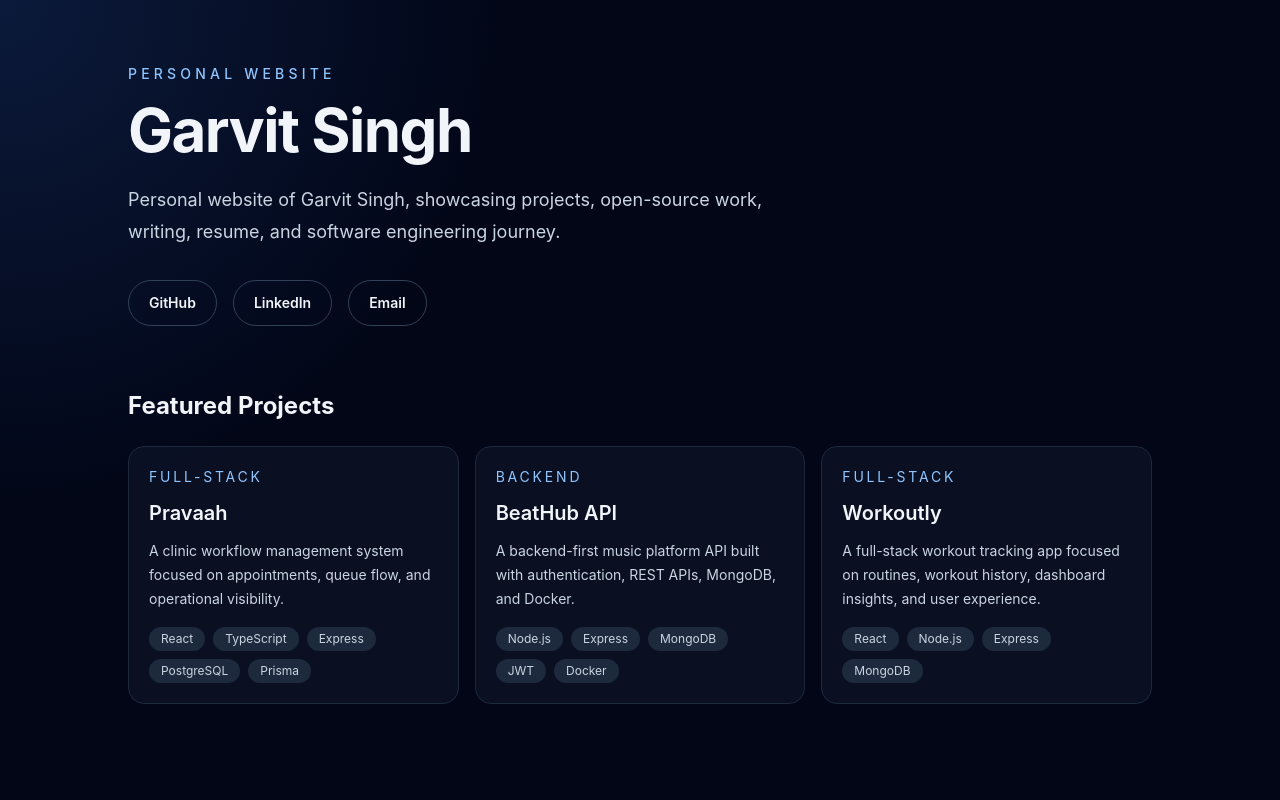
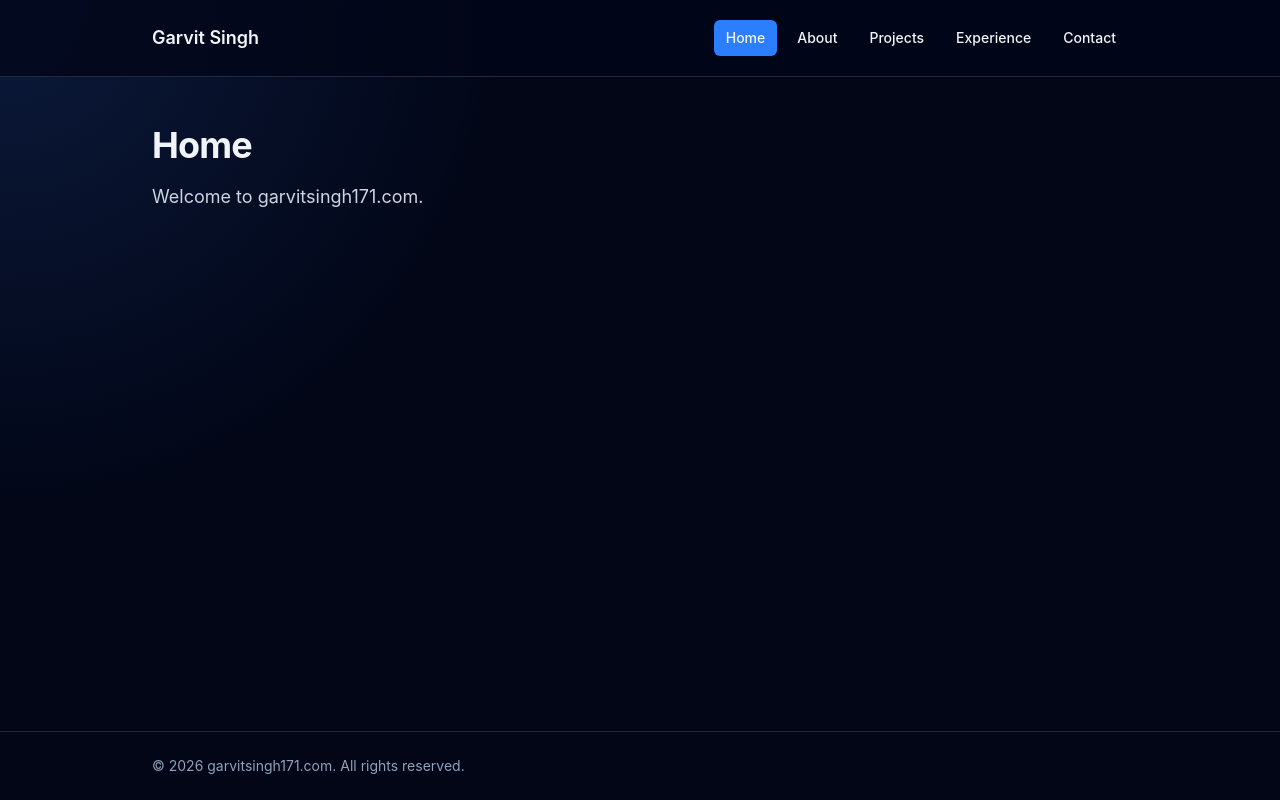
Before and after one commit to garvitsingh171/garvitsingh171.com, a React (Vite) app: page / in a window 1280 px wide. Built offline with nearby package versions, Linux system fonts and the light colour scheme.

Commit message:
feat: setup main layout and app routing

```diff
--- a/package.json
+++ b/package.json
@@ -13,6 +13,7 @@
     "@tailwindcss/vite": "^4.3.2",
     "react": "^19.2.7",
     "react-dom": "^19.2.7",
+    "react-router-dom": "^7.18.1",
     "tailwindcss": "^4.3.2"
   },
   "devDependencies": {
--- a/src/App.tsx
+++ b/src/App.tsx
@@ -1,75 +1,25 @@
-import { SITE_CONFIG } from "./constants/site";
-import { projects } from "./data/projects";
-import { socialLinks } from "./data/socialLinks";
+import { BrowserRouter, Route, Routes } from "react-router-dom";
+import MainLayout from "./layouts/MainLayout";
+import About from "./pages/About";
+import Contact from "./pages/Contact";
+import Experience from "./pages/Experience";
+import Home from "./pages/Home";
+import NotFound from "./pages/NotFound";
+import Projects from "./pages/Projects";
 
-function App() {
+export default function App() {
   return (
-    <main className="min-h-screen px-6 py-16 text-slate-100">
-      <section className="mx-auto max-w-5xl">
-        <p className="mb-4 text-sm font-medium uppercase tracking-[0.3em] text-blue-300">
-          Personal Website
-        </p>
-
-        <h1 className="text-4xl font-bold tracking-tight sm:text-6xl">
-          {SITE_CONFIG.name}
-        </h1>
-
-        <p className="mt-6 max-w-2xl text-lg leading-8 text-slate-300">
-          {SITE_CONFIG.description}
-        </p>
-
-        <div className="mt-8 flex flex-wrap gap-4">
-          {socialLinks.map((link) => (
-            <a
-              key={link.label}
-              href={link.href}
-              className="rounded-full border border-slate-700 px-5 py-3 text-sm font-semibold text-slate-200 transition hover:border-slate-500"
-            >
-              {link.label}
-            </a>
-          ))}
-        </div>
-
-        <section className="mt-16" id="projects">
-          <h2 className="text-2xl font-bold">Featured Projects</h2>
-
-          <div className="mt-6 grid gap-4 md:grid-cols-3">
-            {projects
-              .filter((project) => project.featured)
-              .map((project) => (
-                <article
-                  key={project.slug}
-                  className="rounded-2xl border border-slate-800 bg-slate-900/60 p-5"
-                >
-                  <p className="text-sm uppercase tracking-[0.2em] text-blue-300">
-                    {project.type}
-                  </p>
-
-                  <h3 className="mt-3 text-xl font-semibold">
-                    {project.title}
-                  </h3>
-
-                  <p className="mt-3 text-sm leading-6 text-slate-300">
-                    {project.summary}
-                  </p>
-
-                  <div className="mt-4 flex flex-wrap gap-2">
-                    {project.techStack.map((tech) => (
-                      <span
-                        key={tech}
-                        className="rounded-full bg-slate-800 px-3 py-1 text-xs text-slate-300"
-                      >
-                        {tech}
-                      </span>
-                    ))}
-                  </div>
-                </article>
-              ))}
-          </div>
-        </section>
-      </section>
-    </main>
+    <BrowserRouter>
+      <Routes>
+        <Route element={<MainLayout />}>
+          <Route path="/" element={<Home />} />
+          <Route path="/about" element={<About />} />
+          <Route path="/projects" element={<Projects />} />
+          <Route path="/experience" element={<Experience />} />
+          <Route path="/contact" element={<Contact />} />
+          <Route path="*" element={<NotFound />} />
+        </Route>
+      </Routes>
+    </BrowserRouter>
   );
 }
-
-export default App;
--- /dev/null
+++ b/src/layouts/MainLayout.tsx
@@ -0,0 +1,55 @@
+import { NavLink, Outlet } from "react-router-dom";
+import { SITE_CONFIG } from "../constants/site";
+
+const navigationLinks = [
+  { label: "Home", to: "/" },
+  { label: "About", to: "/about" },
+  { label: "Projects", to: "/projects" },
+  { label: "Experience", to: "/experience" },
+  { label: "Contact", to: "/contact" },
+] as const;
+
+export default function MainLayout() {
+  return (
+    <div className="flex min-h-screen flex-col text-slate-100">
+      <header className="border-b border-slate-800 bg-slate-950/80">
+        <div className="mx-auto flex max-w-5xl flex-col gap-4 px-6 py-5 sm:flex-row sm:items-center sm:justify-between">
+          <NavLink to="/" className="text-lg font-semibold">
+            {SITE_CONFIG.name}
+          </NavLink>
+
+          <nav className="flex flex-wrap gap-2 text-sm font-medium">
+            {navigationLinks.map((link) => (
+              <NavLink
+                key={link.to}
+                to={link.to}
+                className={({ isActive }) =>
+                  [
+                    "rounded-md px-3 py-2 transition-colors",
+                    isActive
+                      ? "bg-blue-500 text-white"
+                      : "text-slate-300 hover:bg-slate-900 hover:text-white",
+                  ].join(" ")
+                }
+                end={link.to === "/"}
+              >
+                {link.label}
+              </NavLink>
+            ))}
+          </nav>
+        </div>
+      </header>
+
+      <main className="mx-auto w-full max-w-5xl flex-1 px-6 py-12">
+        <Outlet />
+      </main>
+
+      <footer className="border-t border-slate-800">
+        <div className="mx-auto max-w-5xl px-6 py-6 text-sm text-slate-400">
+          &copy; {new Date().getFullYear()} {SITE_CONFIG.domain}. All rights
+          reserved.
+        </div>
+      </footer>
+    </div>
+  );
+}
--- /dev/null
+++ b/src/pages/About.tsx
@@ -0,0 +1,10 @@
+export default function About() {
+  return (
+    <section className="space-y-4">
+      <h1 className="text-4xl font-bold tracking-tight">About</h1>
+      <p className="max-w-2xl text-lg leading-8 text-slate-300">
+        A short introduction will be added here soon.
+      </p>
+    </section>
+  );
+}
--- /dev/null
+++ b/src/pages/Contact.tsx
@@ -0,0 +1,10 @@
+export default function Contact() {
+  return (
+    <section className="space-y-4">
+      <h1 className="text-4xl font-bold tracking-tight">Contact</h1>
+      <p className="max-w-2xl text-lg leading-8 text-slate-300">
+        Contact details and links will be added here.
+      </p>
+    </section>
+  );
+}
--- /dev/null
+++ b/src/pages/Experience.tsx
@@ -0,0 +1,10 @@
+export default function Experience() {
+  return (
+    <section className="space-y-4">
+      <h1 className="text-4xl font-bold tracking-tight">Experience</h1>
+      <p className="max-w-2xl text-lg leading-8 text-slate-300">
+        Work experience and achievements will be added here.
+      </p>
+    </section>
+  );
+}
--- /dev/null
+++ b/src/pages/Home.tsx
@@ -0,0 +1,10 @@
+export default function Home() {
+  return (
+    <section className="space-y-4">
+      <h1 className="text-4xl font-bold tracking-tight">Home</h1>
+      <p className="max-w-2xl text-lg leading-8 text-slate-300">
+        Welcome to garvitsingh171.com.
+      </p>
+    </section>
+  );
+}
--- /dev/null
+++ b/src/pages/NotFound.tsx
@@ -0,0 +1,18 @@
+import { Link } from "react-router-dom";
+
+export default function NotFound() {
+  return (
+    <section className="space-y-4">
+      <h1 className="text-4xl font-bold tracking-tight">Page not found</h1>
+      <p className="max-w-2xl text-lg leading-8 text-slate-300">
+        The page you are looking for does not exist.
+      </p>
+      <Link
+        to="/"
+        className="inline-flex rounded-md bg-blue-500 px-4 py-2 text-sm font-semibold text-white hover:bg-blue-400"
+      >
+        Back to Home
+      </Link>
+    </section>
+  );
+}
--- /dev/null
+++ b/src/pages/Projects.tsx
@@ -0,0 +1,10 @@
+export default function Projects() {
+  return (
+    <section className="space-y-4">
+      <h1 className="text-4xl font-bold tracking-tight">Projects</h1>
+      <p className="max-w-2xl text-lg leading-8 text-slate-300">
+        Featured projects and case studies will be listed here.
+      </p>
+    </section>
+  );
+}
```
Also changed, not shown: 2 other files (tests, documents, lock files or other folders).
